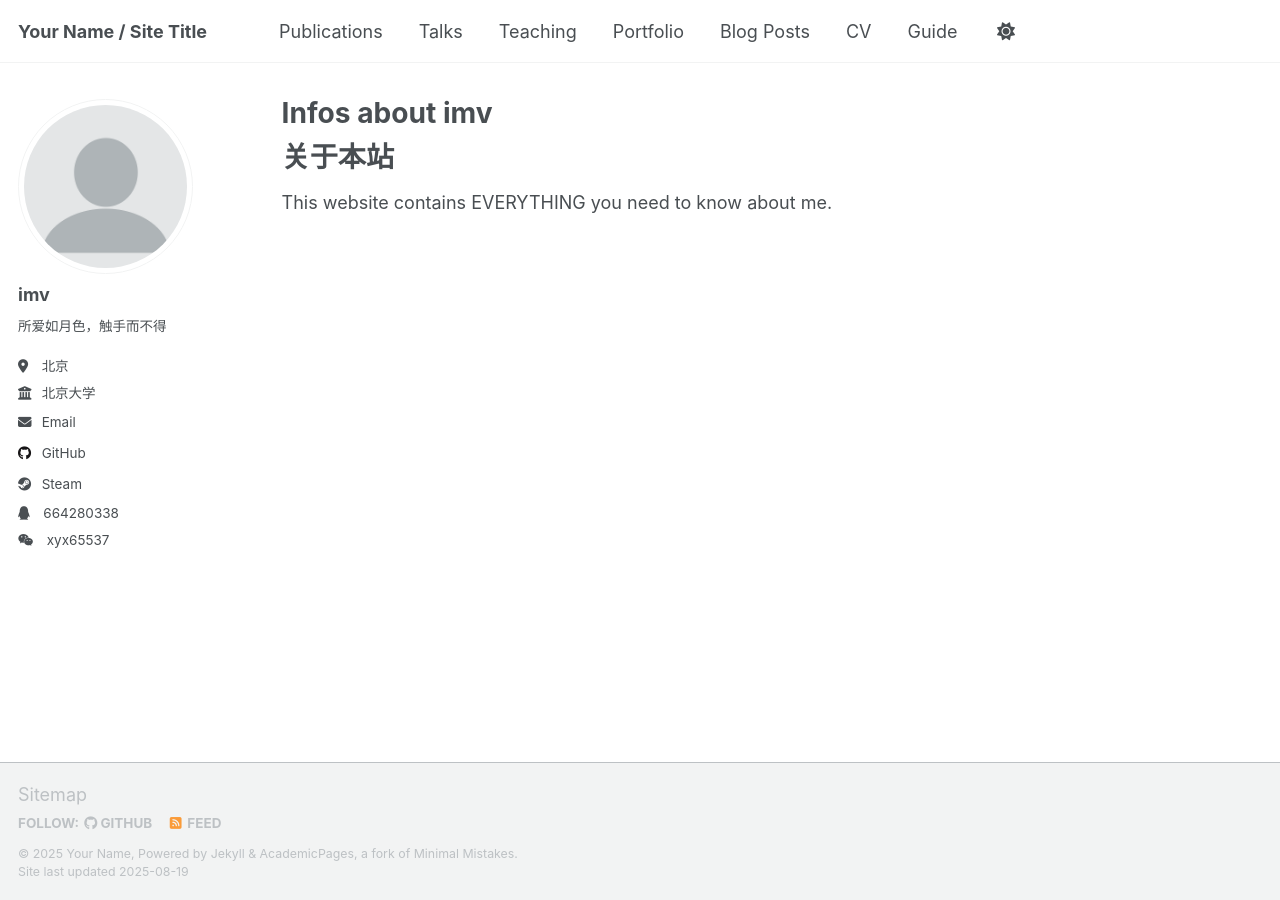
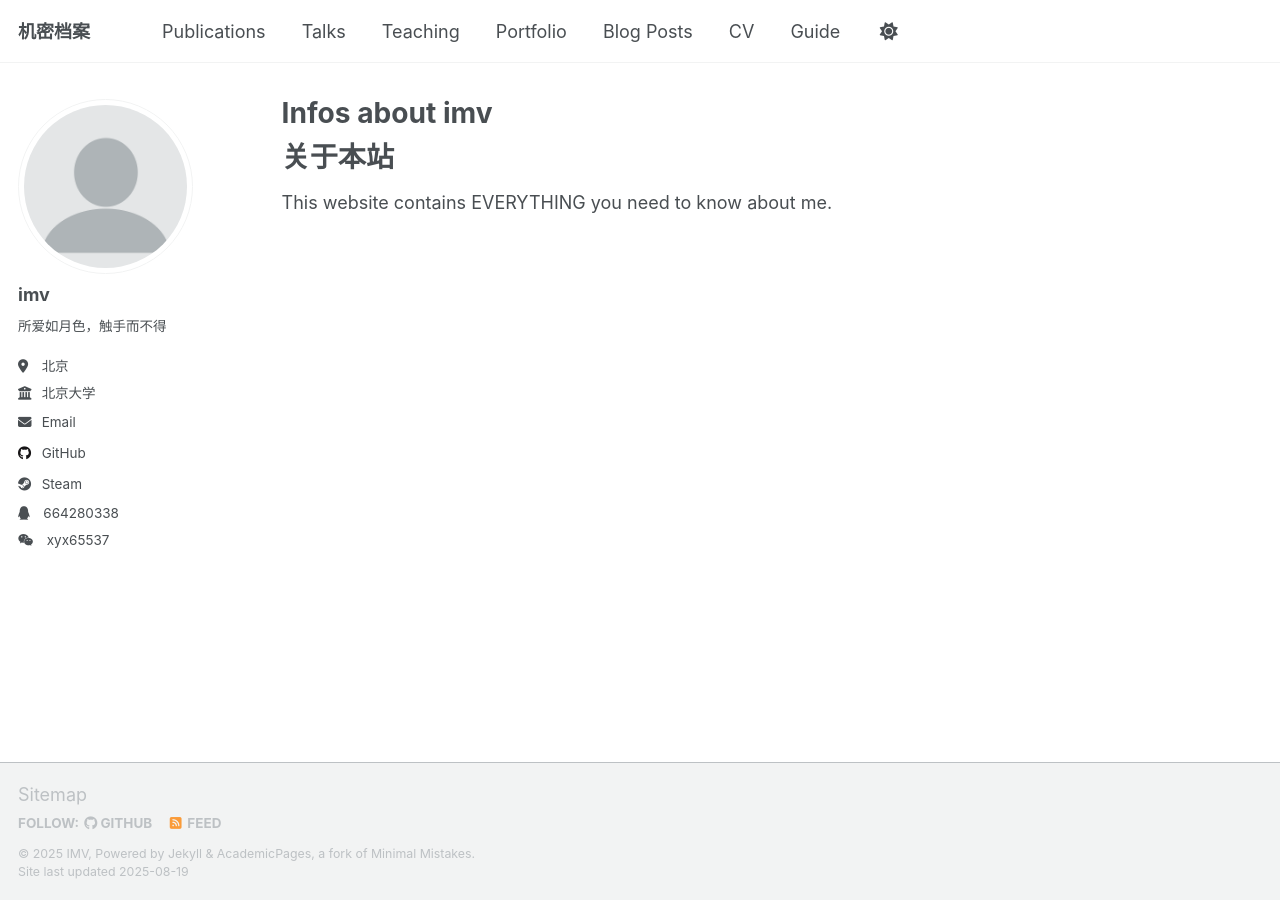
Before and after one commit to imv05/my_info.github.io, a Jekyll site: the page built from _pages/about.md, in a window 1280 px wide. Built offline with Jekyll 4.4.1, drawn with Linux system fonts in a browser that asks for light colours; a script that is not in the unit is left out.

Commit message:
Update _config.yml

```diff
--- a/_config.yml
+++ b/_config.yml
@@ -9,9 +9,9 @@
 # Basic Site Settings
 locale                   : "en-US"
 site_theme               : "default" # Currently available options are "default", "air"
-title                    : "Your Name / Site Title"
+title                    : "机密档案" #"Your Name / Site Title"
 title_separator          : "-"
-name                     : &name "Your Name"
+name                     : &name "IMV"
 description              : &description "personal description"
 url                      : https://imv05.github.io/my_info.github.io
 baseurl                  : "" # the subpath of your site, e.g. "/blog"
```
